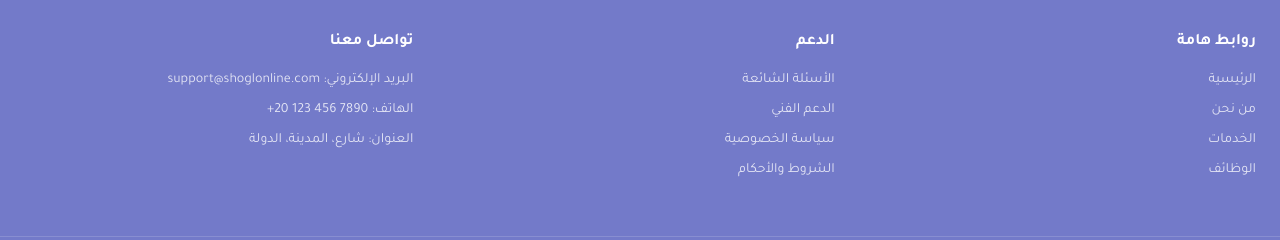
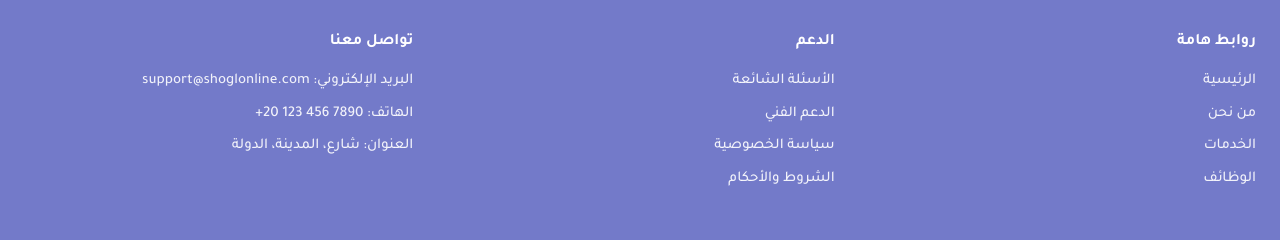
Before and after one commit to selbieh/shoglonline_fullstack, a Next.js app in the folder frontend/: page / in a window 1280 px wide. Shown: the part 3065-3305 px from the top of the page. Built offline with nearby package versions, Linux system fonts and the light colour scheme; no server answers.

Commit message:
Update SiteFooter component styling for improved readability and visual hierarchy. Adjusted text sizes and font weights for footer links and contact information to enhance user experience.

```diff
--- a/frontend/components/SiteFooter.tsx
+++ b/frontend/components/SiteFooter.tsx
@@ -62,10 +62,10 @@ export default function SiteFooter() {
         {cols.map((col) => (
           <div key={col.h}>
             <h3 className="font-bold text-white">{col.h}</h3>
-            <ul className="mt-4 space-y-2.5 text-sm">
+            <ul className="mt-4 space-y-2.5 text-[15px]">
               {col.links.map(([label, href]) => (
                 <li key={label}>
-                  <Link href={href} className="text-white/80 transition hover:text-white">
+                  <Link href={href} className="font-medium text-white/90 transition hover:text-white">
                     {label}
                   </Link>
                 </li>
@@ -76,7 +76,7 @@ export default function SiteFooter() {
 
         <div>
           <h3 className="font-bold text-white">{t.footer.cols.contact}</h3>
-          <ul className="mt-4 space-y-2.5 text-sm text-white/80">
+          <ul className="mt-4 space-y-2.5 text-[15px] font-medium text-white/90">
             <li>
               {c.emailLabel}: <a href={`mailto:${c.email}`} className="transition hover:text-white" dir="ltr">{c.email}</a>
             </li>
```
